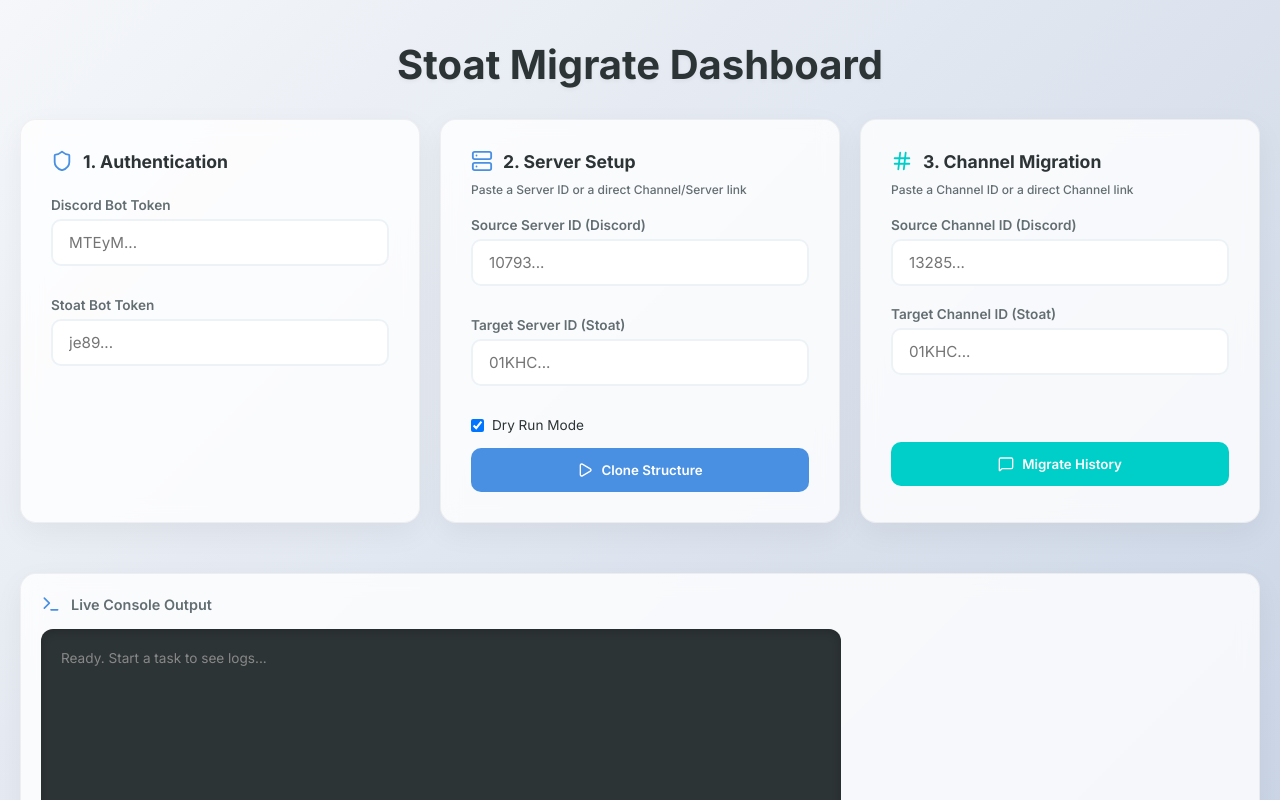
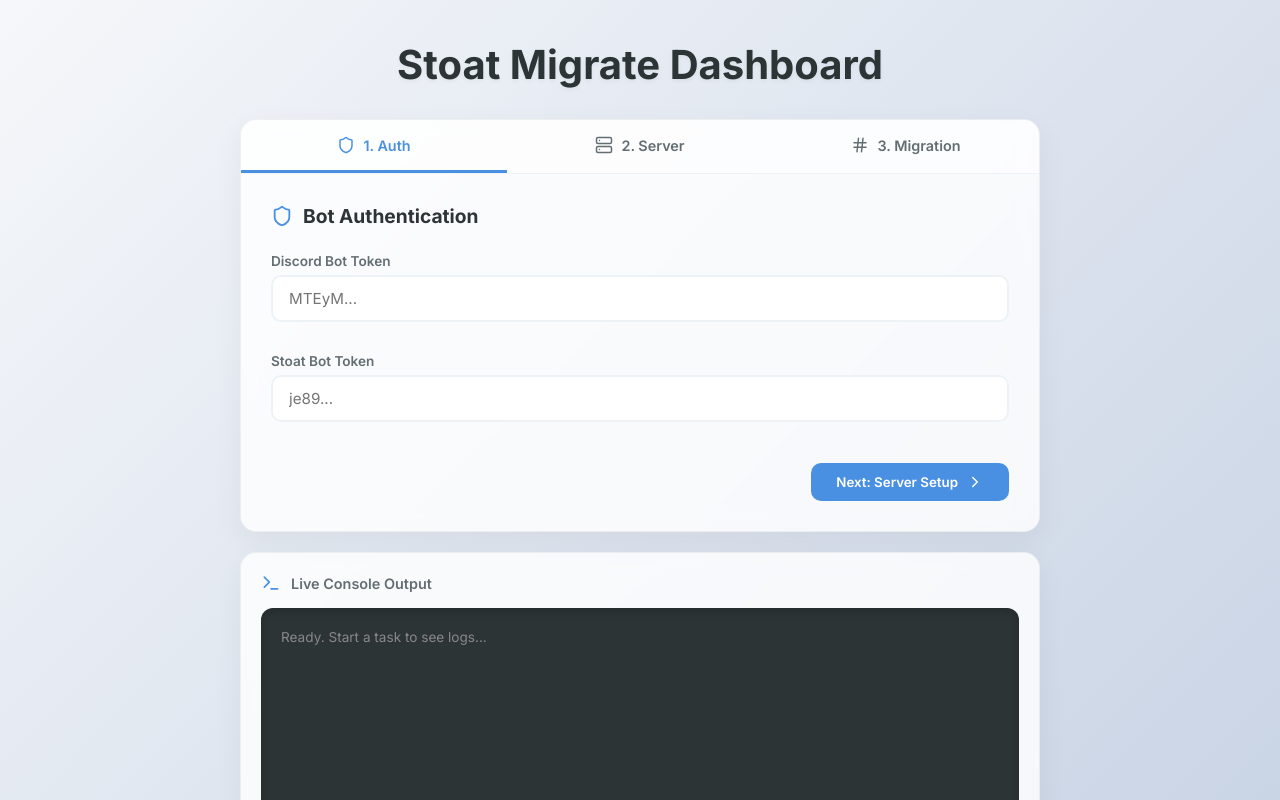
Before and after one commit to rambros3d/stoat-migrate, a React (Vite) app in the folder web/frontend/: page / in a window 1280 px wide. Shown: the top 800 px of the page. Built offline with nearby package versions, Linux system fonts and the light colour scheme.

Commit message:
update to tabbed ui

```diff
--- a/web/frontend/src/App.jsx
+++ b/web/frontend/src/App.jsx
@@ -1,6 +1,6 @@
 import React, { useState, useEffect, useRef } from 'react';
 import { motion, AnimatePresence } from 'framer-motion';
-import { Shield, Server, MessageSquare, Terminal, Play, Trash2, Github, Edit3, Hash, CheckCircle2 } from 'lucide-react';
+import { Shield, Server, MessageSquare, Terminal, Play, Trash2, Github, Edit3, Hash, CheckCircle2, ChevronRight } from 'lucide-react';
 import axios from 'axios';
 
 const App = () => {
@@ -19,6 +19,7 @@
     const [status, setStatus] = useState('idle'); // idle, running, success, error
     const [taskId, setTaskId] = useState(null);
     const [logs, setLogs] = useState([]);
+    const [activeTab, setActiveTab] = useState('auth'); // auth, server, migration
 
     const [botInfos, setBotInfos] = useState({ discord: null, stoat: null });
     const [serverInfos, setServerInfos] = useState({ discord: null, stoat: null });
@@ -28,7 +29,6 @@
 
     const logEndRef = useRef(null);
 
-    // Bot Info Effect
     useEffect(() => {
         if (config.discord_token.length > 50) fetchBotInfo('discord', config.discord_token);
         else setBotInfos(prev => ({ ...prev, discord: null }));
@@ -37,7 +37,6 @@
         else setBotInfos(prev => ({ ...prev, stoat: null }));
     }, [config.discord_token, config.stoat_token]);
 
-    // Server Info Effect
     useEffect(() => {
         if (config.source_server_id && config.discord_token) {
             fetchServerInfo('discord', config.discord_token, config.source_server_id);
@@ -104,6 +103,7 @@
             setServerInfos({ discord: null, stoat: null });
             setIsEditingToken({ discord: true, stoat: true });
             setIsEditingServer({ discord: true, stoat: true });
+            setActiveTab('auth');
             setLogs(['Data cleared.']);
         }
     };
@@ -132,12 +132,10 @@
 
     const extractId = (input, platform, type) => {
         if (!input) return '';
-
         const discordGuildRegex = /(?:discord\.com|discordapp\.com)\/channels\/(\d+)/;
         const discordChannelRegex = /(?:discord\.com|discordapp\.com)\/channels\/\d+\/(\d+)/;
         const stoatServerRegex = /(?:revolt\.chat|stoat\.chat)\/server\/([A-Z0-9]+)/i;
         const stoatChannelRegex = /(?:revolt\.chat|stoat\.chat)\/channel\/([A-Z0-9]+)/i;
-
         let match;
         if (platform === 'discord') {
             if (type === 'server') match = input.match(discordGuildRegex);
@@ -146,33 +144,16 @@
             if (type === 'server') match = input.match(stoatServerRegex);
             else if (type === 'channel') match = input.match(stoatChannelRegex);
         }
-
         return match ? match[1] : input;
     };
 
     const IdentityBadge = ({ info, platform, type, onEdit }) => (
-        <motion.div
-            initial={{ opacity: 0, scale: 0.95 }}
-            animate={{ opacity: 1, scale: 1 }}
-            exit={{ opacity: 0, scale: 0.95 }}
-            style={{
-                display: 'flex',
-                alignItems: 'center',
-                gap: '12px',
-                background: '#f8f9fa',
-                padding: '12px 16px',
-                borderRadius: '10px',
-                border: '2px solid #edf2f7',
-                marginBottom: '10px'
-            }}
-        >
+        <motion.div initial={{ opacity: 0, scale: 0.95 }} animate={{ opacity: 1, scale: 1 }} exit={{ opacity: 0, scale: 0.95 }} style={{ display: 'flex', alignItems: 'center', gap: '12px', background: '#f8f9fa', padding: '12px 16px', borderRadius: '10px', border: '2px solid #edf2f7', marginBottom: '10px' }}>
             <div style={{ position: 'relative' }}>
                 {(info.avatar || info.icon) ? (
                     <img src={info.avatar || info.icon} style={{ width: '32px', height: '32px', borderRadius: '50%', border: '2px solid #fff', boxShadow: '0 2px 4px rgba(0,0,0,0.1)' }} alt="identity" />
                 ) : (
-                    <div style={{ width: '32px', height: '32px', borderRadius: '50%', background: '#4a90e2', display: 'flex', alignItems: 'center', justifyContent: 'center', color: '#fff', fontSize: '1rem', fontWeight: 'bold' }}>
-                        {info.name[0].toUpperCase()}
-                    </div>
+                    <div style={{ width: '32px', height: '32px', borderRadius: '50%', background: '#4a90e2', display: 'flex', alignItems: 'center', justifyContent: 'center', color: '#fff', fontSize: '1rem', fontWeight: 'bold' }}>{info.name?.[0]?.toUpperCase() || '?'}</div>
                 )}
                 <div style={{ position: 'absolute', bottom: '-2px', right: '-2px', width: '10px', height: '10px', background: '#27ae60', borderRadius: '50%', border: '2px solid #fff' }}></div>
             </div>
@@ -180,125 +161,123 @@
                 <div style={{ fontSize: '0.9rem', fontWeight: 700, color: '#2d3436' }}>{info.name}</div>
                 <div style={{ fontSize: '0.7rem', color: '#636e72', textTransform: 'uppercase', letterSpacing: '0.5px' }}>{platform} {type}</div>
             </div>
+            <button onClick={onEdit} style={{ background: 'rgba(74, 144, 226, 0.1)', border: 'none', color: '#4a90e2', cursor: 'pointer', display: 'flex', alignItems: 'center', gap: '6px', fontSize: '0.7rem', padding: '4px 8px', borderRadius: '6px', fontWeight: 600 }}><Edit3 size={12} /> Change</button>
+        </motion.div>
+    );
+
+    const TabButton = ({ id, label, icon: Icon, color }) => (
         <button
-                onClick={onEdit}
+            onClick={() => setActiveTab(id)}
+            className={`tab-btn ${activeTab === id ? 'active' : ''}`}
             style={{
-                    background: 'rgba(74, 144, 226, 0.1)',
-                    border: 'none',
-                    color: '#4a90e2',
-                    cursor: 'pointer',
+                '--tab-color': color,
+                flex: 1,
                 display: 'flex',
                 alignItems: 'center',
-                    gap: '6px',
-                    fontSize: '0.7rem',
-                    padding: '4px 8px',
-                    borderRadius: '6px',
-                    fontWeight: 600
+                justifyContent: 'center',
+                gap: '8px',
+                padding: '16px',
+                border: 'none',
+                background: 'none',
+                cursor: 'pointer',
+                fontSize: '0.9rem',
+                fontWeight: 600,
+                color: activeTab === id ? color : '#636e72',
+                borderBottom: `3px solid ${activeTab === id ? color : 'transparent'}`,
+                transition: 'all 0.3s ease'
             }}
         >
-                <Edit3 size={12} /> Change
+            <Icon size={18} />
+            {label}
+            {((id === 'auth' && botInfos.discord && botInfos.stoat) ||
+                (id === 'server' && serverInfos.discord && serverInfos.stoat)) && (
+                    <CheckCircle2 size={14} color="#27ae60" />
+                )}
         </button>
-        </motion.div>
     );
 
     return (
         <div className="dashboard-container">
-            <motion.h1
-                initial={{ opacity: 0, y: -20 }}
-                animate={{ opacity: 1, y: 0 }}
-                className="title"
-            >
-                Stoat Migrate Dashboard
-            </motion.h1>
+            <motion.h1 initial={{ opacity: 0, y: -20 }} animate={{ opacity: 1, y: 0 }} className="title">Stoat Migrate Dashboard</motion.h1>
 
-            <div style={{ display: 'grid', gridTemplateColumns: 'repeat(3, 1fr)', gap: '20px', width: '100%', maxWidth: '1400px' }}>
-                {/* 1. Authentication */}
-                <motion.div className="card glass" initial={{ opacity: 0, y: 20 }} animate={{ opacity: 1, y: 0 }}>
+            <div className="card glass" style={{ width: '100%', maxWidth: '800px', padding: 0, overflow: 'hidden', marginBottom: '20px' }}>
+                <div style={{ display: 'flex', borderBottom: '1px solid #edf2f7', background: 'rgba(255,255,255,0.5)' }}>
+                    <TabButton id="auth" label="1. Auth" icon={Shield} color="#4a90e2" />
+                    <TabButton id="server" label="2. Server" icon={Server} color="#a29bfe" />
+                    <TabButton id="migration" label="3. Migration" icon={Hash} color="#00cec9" />
+                </div>
+
+                <div style={{ padding: '30px' }}>
+                    <AnimatePresence mode="wait">
+                        {activeTab === 'auth' && (
+                            <motion.div key="auth" initial={{ opacity: 0, x: -20 }} animate={{ opacity: 1, x: 0 }} exit={{ opacity: 0, x: 20 }}>
                                 <div style={{ display: 'flex', alignItems: 'center', gap: '10px', marginBottom: '25px' }}>
                                     <Shield size={22} color="#4a90e2" />
-                        <h2 style={{ fontSize: '1.1rem' }}>1. Authentication</h2>
+                                    <h2 style={{ fontSize: '1.2rem' }}>Bot Authentication</h2>
                                 </div>
-
-                    {/* Discord Bot */}
                                 <div className="form-group" style={{ minHeight: '80px' }}>
                                     <label>Discord Bot Token</label>
                                     <AnimatePresence mode="wait">
                                         {(isEditingToken.discord || !botInfos.discord) ? (
                                             <motion.div key="input" initial={{ opacity: 0 }} animate={{ opacity: 1 }} exit={{ opacity: 0 }}>
-                                    <input
-                                        type="password"
-                                        placeholder="MTEyM..."
-                                        value={config.discord_token}
-                                        onChange={(e) => setConfig({ ...config, discord_token: e.target.value })}
-                                    />
+                                                <input type="password" placeholder="MTEyM..." value={config.discord_token} onChange={(e) => setConfig({ ...config, discord_token: e.target.value })} />
                                             </motion.div>
                                         ) : (
                                             <IdentityBadge info={botInfos.discord} platform="Discord" type="Bot" onEdit={() => setIsEditingToken({ ...isEditingToken, discord: true })} />
                                         )}
                                     </AnimatePresence>
                                 </div>
-
-                    {/* Stoat Bot */}
                                 <div className="form-group" style={{ minHeight: '80px' }}>
                                     <label>Stoat Bot Token</label>
                                     <AnimatePresence mode="wait">
                                         {(isEditingToken.stoat || !botInfos.stoat) ? (
                                             <motion.div key="input" initial={{ opacity: 0 }} animate={{ opacity: 1 }} exit={{ opacity: 0 }}>
-                                    <input
-                                        type="password"
-                                        placeholder="je89..."
-                                        value={config.stoat_token}
-                                        onChange={(e) => setConfig({ ...config, stoat_token: e.target.value })}
-                                    />
+                                                <input type="password" placeholder="je89..." value={config.stoat_token} onChange={(e) => setConfig({ ...config, stoat_token: e.target.value })} />
                                             </motion.div>
                                         ) : (
                                             <IdentityBadge info={botInfos.stoat} platform="Stoat" type="Bot" onEdit={() => setIsEditingToken({ ...isEditingToken, stoat: true })} />
                                         )}
                                     </AnimatePresence>
                                 </div>
+                                <div style={{ display: 'flex', justifyContent: 'flex-end', marginTop: '20px' }}>
+                                    <button
+                                        className="btn btn-primary"
+                                        onClick={() => setActiveTab('server')}
+                                        disabled={!botInfos.discord || !botInfos.stoat}
+                                        style={{ width: 'auto', padding: '10px 25px' }}
+                                    >
+                                        Next: Server Setup <ChevronRight size={18} />
+                                    </button>
+                                </div>
                             </motion.div>
+                        )}
 
-                {/* 2. Server Setup */}
-                <motion.div className="card glass" initial={{ opacity: 0, y: 20 }} animate={{ opacity: 1, y: 0 }} transition={{ delay: 0.1 }}>
-                    <div style={{ display: 'flex', alignItems: 'center', gap: '10px', marginBottom: '25px' }}>
-                        <Server size={22} color="#4a90e2" />
-                        <h2 style={{ fontSize: '1.1rem' }}>2. Server Setup</h2>
+                        {activeTab === 'server' && (
+                            <motion.div key="server" initial={{ opacity: 0, x: -20 }} animate={{ opacity: 1, x: 0 }} exit={{ opacity: 0, x: 20 }}>
+                                <div style={{ display: 'flex', alignItems: 'center', gap: '10px', marginBottom: '5px' }}>
+                                    <Server size={22} color="#a29bfe" />
+                                    <h2 style={{ fontSize: '1.2rem' }}>Server Setup</h2>
                                 </div>
-                    <p style={{ fontSize: '0.75rem', color: '#636e72', marginTop: '-15px', marginBottom: '20px', fontWeight: 500 }}>
-                        Paste a Server ID or a direct Channel/Server link
-                    </p>
+                                <p style={{ fontSize: '0.8rem', color: '#636e72', marginBottom: '25px' }}>Paste a Server ID or a direct Channel/Server link</p>
 
-                    {/* Source Server */}
                                 <div className="form-group" style={{ minHeight: '80px' }}>
-                        <label>Source Server ID (Discord)</label>
+                                    <label>Source Server (Discord)</label>
                                     <AnimatePresence mode="wait">
                                         {(isEditingServer.discord || !serverInfos.discord) ? (
                                             <motion.div key="input" initial={{ opacity: 0 }} animate={{ opacity: 1 }} exit={{ opacity: 0 }}>
-                                    <input
-                                        type="text"
-                                        placeholder="10793..."
-                                        value={config.source_server_id}
-                                        onChange={(e) => setConfig({ ...config, source_server_id: extractId(e.target.value, 'discord', 'server') })}
-                                    />
+                                                <input type="text" placeholder="10793..." value={config.source_server_id} onChange={(e) => setConfig({ ...config, source_server_id: extractId(e.target.value, 'discord', 'server') })} />
                                             </motion.div>
                                         ) : (
                                             <IdentityBadge info={serverInfos.discord} platform="Discord" type="Server" onEdit={() => setIsEditingServer({ ...isEditingServer, discord: true })} />
                                         )}
                                     </AnimatePresence>
                                 </div>
-
-                    {/* Target Server */}
                                 <div className="form-group" style={{ minHeight: '80px' }}>
-                        <label>Target Server ID (Stoat)</label>
+                                    <label>Target Server (Stoat)</label>
                                     <AnimatePresence mode="wait">
                                         {(isEditingServer.stoat || !serverInfos.stoat) ? (
                                             <motion.div key="input" initial={{ opacity: 0 }} animate={{ opacity: 1 }} exit={{ opacity: 0 }}>
-                                    <input
-                                        type="text"
-                                        placeholder="01KHC..."
-                                        value={config.target_server_id}
-                                        onChange={(e) => setConfig({ ...config, target_server_id: extractId(e.target.value, 'stoat', 'server') })}
-                                    />
+                                                <input type="text" placeholder="01KHC..." value={config.target_server_id} onChange={(e) => setConfig({ ...config, target_server_id: extractId(e.target.value, 'stoat', 'server') })} />
                                             </motion.div>
                                         ) : (
                                             <IdentityBadge info={serverInfos.stoat} platform="Stoat" type="Server" onEdit={() => setIsEditingServer({ ...isEditingServer, stoat: true })} />
@@ -306,76 +285,82 @@
                                     </AnimatePresence>
                                 </div>
 
-                    <div style={{ display: 'flex', alignItems: 'center', gap: '8px', marginBottom: '15px' }}>
+                                <div style={{ display: 'flex', justifyContent: 'flex-end', marginTop: '20px' }}>
+                                    <button
+                                        className="btn btn-primary"
+                                        onClick={() => setActiveTab('migration')}
+                                        disabled={!serverInfos.discord || !serverInfos.stoat}
+                                        style={{ width: 'auto', padding: '10px 25px' }}
+                                    >
+                                        Next: Migration <ChevronRight size={18} />
+                                    </button>
+                                </div>
+                            </motion.div>
+                        )}
+
+                        {activeTab === 'migration' && (
+                            <motion.div key="migration" initial={{ opacity: 0, x: -20 }} animate={{ opacity: 1, x: 0 }} exit={{ opacity: 0, x: 20 }}>
+                                <div style={{ display: 'flex', alignItems: 'center', gap: '10px', marginBottom: '5px' }}>
+                                    <Hash size={22} color="#00cec9" />
+                                    <h2 style={{ fontSize: '1.2rem' }}>Migration Control</h2>
+                                </div>
+                                <p style={{ fontSize: '0.8rem', color: '#636e72', marginBottom: '25px' }}>Configure channel mapping and start synchronization</p>
+
+                                <div className="form-group">
+                                    <label>Source Channel (Discord)</label>
+                                    <input type="text" placeholder="13285..." value={config.source_channel_id} onChange={(e) => setConfig({ ...config, source_channel_id: extractId(e.target.value, 'discord', 'channel') })} />
+                                </div>
+                                <div className="form-group">
+                                    <label>Target Channel (Stoat)</label>
+                                    <input type="text" placeholder="01KHC..." value={config.target_channel_id} onChange={(e) => setConfig({ ...config, target_channel_id: extractId(e.target.value, 'stoat', 'channel') })} />
+                                </div>
+
+                                <div style={{ display: 'flex', alignItems: 'center', gap: '8px', marginBottom: '20px' }}>
                                     <input type="checkbox" checked={config.dry_run} onChange={(e) => setConfig({ ...config, dry_run: e.target.checked })} style={{ width: 'auto' }} />
                                     <label style={{ margin: 0, fontSize: '0.85rem' }}>Dry Run Mode</label>
                                 </div>
-                    <button className="btn btn-primary" onClick={() => handleRun('clone')} disabled={status === 'running'}>
-                        <Play size={16} /> Clone Structure
+
+                                <div style={{ display: 'flex', gap: '15px' }}>
+                                    <button
+                                        className="btn btn-primary"
+                                        style={{ background: '#00cec9' }}
+                                        onClick={() => handleRun('migrate')}
+                                        disabled={status === 'running' || !config.source_channel_id || !config.target_channel_id}
+                                    >
+                                        <MessageSquare size={16} /> Start Migration
                                     </button>
+
+                                    <button
+                                        className="btn btn-primary"
+                                        style={{ background: 'none', border: '1px solid #4a90e2', color: '#4a90e2', width: 'auto' }}
+                                        onClick={() => handleRun('clone')}
+                                        disabled={status === 'running'}
+                                    >
+                                        <Play size={16} /> Clone All Channels
+                                    </button>
+                                </div>
                             </motion.div>
-
-                {/* 3. Channel Migration */}
-                <motion.div className="card glass" initial={{ opacity: 0, y: 20 }} animate={{ opacity: 1, y: 0 }} transition={{ delay: 0.2 }}>
-                    <div style={{ display: 'flex', alignItems: 'center', gap: '10px', marginBottom: '25px' }}>
-                        <Hash size={22} color="#00cec9" />
-                        <h2 style={{ fontSize: '1.1rem' }}>3. Channel Migration</h2>
+                        )}
+                    </AnimatePresence>
                 </div>
-                    <p style={{ fontSize: '0.75rem', color: '#636e72', marginTop: '-15px', marginBottom: '20px', fontWeight: 500 }}>
-                        Paste a Channel ID or a direct Channel link
-                    </p>
-                    <div className="form-group">
-                        <label>Source Channel ID (Discord)</label>
-                        <input
-                            type="text"
-                            placeholder="13285..."
-                            value={config.source_channel_id}
-                            onChange={(e) => setConfig({ ...config, source_channel_id: extractId(e.target.value, 'discord', 'channel') })}
-                        />
-                    </div>
-                    <div className="form-group">
-                        <label>Target Channel ID (Stoat)</label>
-                        <input
-                            type="text"
-                            placeholder="01KHC..."
-                            value={config.target_channel_id}
-                            onChange={(e) => setConfig({ ...config, target_channel_id: extractId(e.target.value, 'stoat', 'channel') })}
-                        />
-                    </div>
-                    <div style={{ height: '37px' }}></div>
-                    <button className="btn btn-primary" style={{ background: '#00cec9' }} onClick={() => handleRun('migrate')} disabled={status === 'running'}>
-                        <MessageSquare size={16} /> Migrate History
-                    </button>
-                </motion.div>
             </div>
 
             {/* Console Output */}
-            <motion.div
-                className="card glass"
-                style={{ maxWidth: '1400px', marginTop: '30px', padding: '20px' }}
-                initial={{ opacity: 0, y: 30 }}
-                animate={{ opacity: 1, y: 0 }}
-            >
+            <motion.div className="card glass" style={{ maxWidth: '800px', width: '100%', padding: '20px' }} initial={{ opacity: 0, y: 30 }} animate={{ opacity: 1, y: 0 }}>
                 <div style={{ display: 'flex', alignItems: 'center', gap: '10px', marginBottom: '15px' }}>
                     <Terminal size={20} color="#4a90e2" />
                     <h3 style={{ fontSize: '0.9rem', color: '#636e72', fontWeight: 600 }}>Live Console Output</h3>
                 </div>
-                <div className="log-window">
+                <div className="log-window" style={{ height: '300px' }}>
                     {logs.length === 0 && <div className="log-entry" style={{ color: '#888' }}>Ready. Start a task to see logs...</div>}
-                    {logs.map((log, i) => (
-                        <div key={i} className={`log-entry ${log.includes('ERROR') ? 'log-error' : log.includes('WARNING') ? 'log-warn' : 'log-info'}`}>
-                            {log}
-                        </div>
-                    ))}
+                    {logs.map((log, i) => <div key={i} className={`log-entry ${log.includes('ERROR') || log.includes('FAILED') ? 'log-error' : log.includes('SUCCESS') ? 'log-success' : 'log-info'}`}>{log}</div>)}
                     <div ref={logEndRef} />
                 </div>
             </motion.div>
 
-            <button className="btn btn-danger" onClick={handleClearData}>
-                <Trash2 size={16} /> Clear Saved Data
-            </button>
+            <button className="btn btn-danger" onClick={handleClearData} style={{ marginTop: '40px' }}><Trash2 size={16} /> Clear Saved Data</button>
             <div style={{ marginTop: '20px', color: '#b2bec3', fontSize: '0.8rem', display: 'flex', alignItems: 'center', gap: '10px' }}>
-                <Github size={14} /> <span>v1.3.0 • stoat-migrate.org</span>
+                <Github size={14} /> <span>v1.9.0 • stoat-migrate.org</span>
             </div>
         </div>
     );
```
Lines whose indentation alone changed are shown as unchanged.
